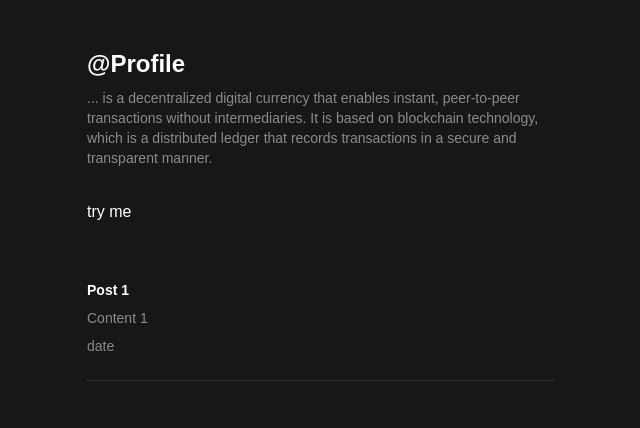
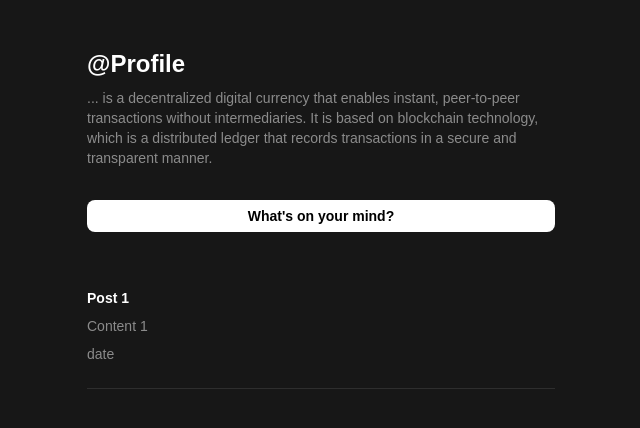
Before and after one commit to ppPacific/notesapp, a Next.js app: page / in a window 1280 px wide. Shown: the top 428 px of the page, without its empty margins (319-959 px from the left). Built offline with nearby package versions, Linux system fonts and the light colour scheme.

Commit message:
update home content

```diff
--- a/modules/home/content.tsx
+++ b/modules/home/content.tsx
@@ -1,4 +1,5 @@
 import PostList from "@/modules/home/post-list";
+import CommentBtn from "@/modules/home/comment-btn";
 
 const Content = () => {
   return (
@@ -18,7 +19,7 @@ const Content = () => {
         transactions in a secure and transparent manner.
       </p>
       <div className="w-full mt-8">
-        <button>try me</button>
+        <CommentBtn />
       </div>
 
       <PostList />
```
